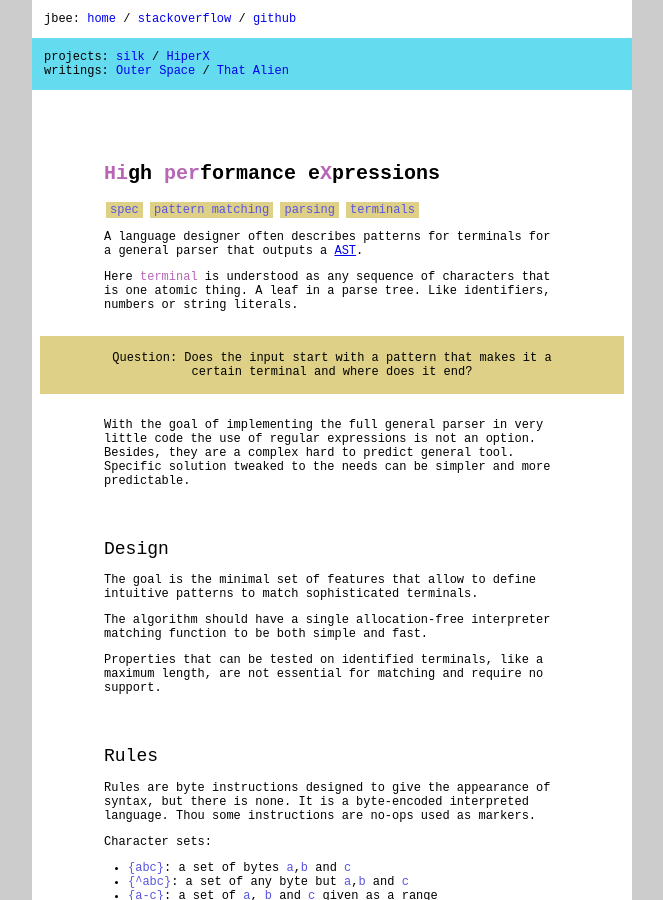
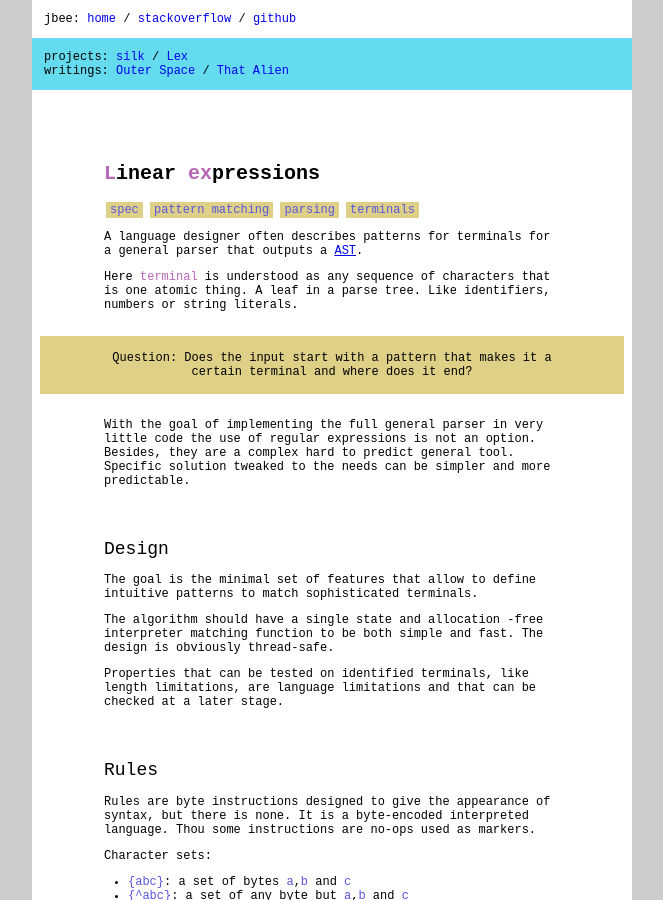
Before and after one commit to jbee/jbee.github.io, a Jekyll site: the page built from lex.md, in a window 1280 px wide and 900 px high. Shown: the whole window, without its empty margins (308-971 px from the left). Built offline with Jekyll 4.4.1, drawn with Linux system fonts in a browser that asks for light colours; some web fonts are replaced.

Commit message:
renamed hiperx to lex

```diff
--- a/hiperx.md
+++ b/lex.md
@@ -1,10 +1,10 @@
 ---
 layout: default
-title: "HiperX"
+title: "Lex"
 categories: [project, parsing]
 ---
 
-# *Hi*gh *per*formance e*X*pressions
+# *L*inear *ex*pressions
 
 * spec
 * pattern matching
@@ -35,13 +35,13 @@ The goal is the minimal set of features that allow to
 define intuitive patterns to match sophisticated
 terminals.
 
-The algorithm should have a single allocation-free
-interpreter matching function to be both simple and
-fast.
+The algorithm should have a single state and allocation
+-free interpreter matching function to be both simple
+and fast. The design is obviously thread-safe.
 
 Properties that can be tested on identified terminals,
-like a maximum length, are not essential for matching
-and require no support.
+like length limitations, are language limitations and
+that can be checked at a later stage.
 
 
 ## Rules
```
Also changed, not shown: index.md (+1 -1 lines), names.md (+7 -7 lines).
